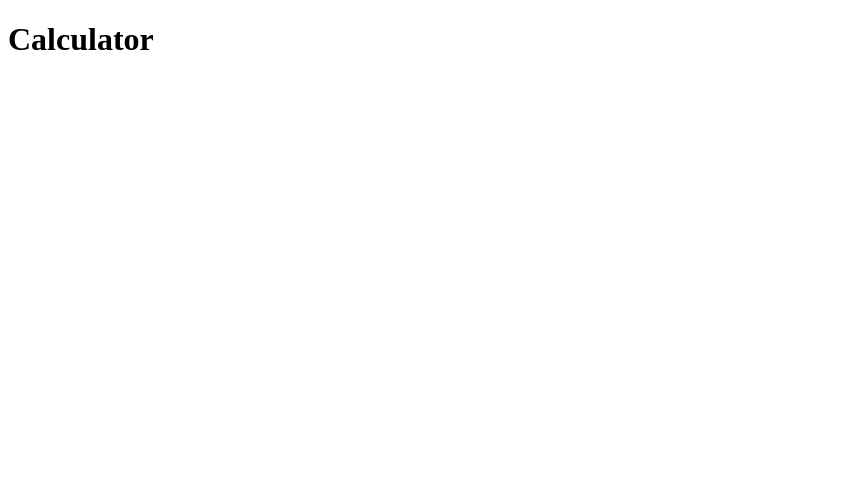
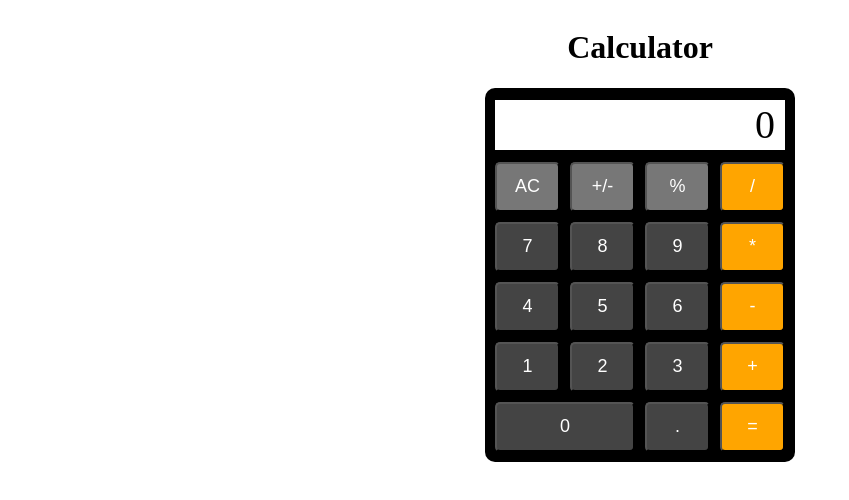
Before and after one commit to Arctic-Furnace/odin-calculator, a plain HTML site: page index.html in a window 1280 px wide. Shown: the whole page, without its empty margins (0-849 px from the left). Drawn offline with Linux system fonts and the light colour scheme.

Commit message:
Add calculator layout and styling

```diff
--- a/calculator.css
+++ b/calculator.css
@@ -0,0 +1,66 @@
+.container{
+    display: flex;
+    flex-direction: column;
+    justify-content: center;
+    align-items: center;
+}
+
+#calculator{
+    display: flex;
+    flex-direction: column;
+    justify-content: center;
+    align-items: center;
+    gap: 10px;
+    background-color: black;
+    width: 290px;
+    padding: 10px;
+    border-radius: 10px;
+}
+
+.row{
+    display: flex;
+    flex-direction: row;
+    justify-content: center;
+    align-items: center;
+    gap: 10px;
+}
+
+#display{
+    display: flex;
+    width:290px;
+    height: 50px;
+    align-items: center;
+    justify-content: flex-end;
+    border-style: solid;
+    border-width: 2px;
+    border-color: black;
+    background-color: white;
+
+}
+#result{
+    font-size: 40px;
+    padding: 10px;
+}
+
+
+button{
+    height: 50px;
+    width: 65px;
+    background-color: #777777;
+    color: white;
+    border-radius: 5px;
+    stroke: none;
+    font-size: large;
+}
+
+#zero{
+    width: 140px;
+}
+
+.operator{
+    background-color: orange;
+}
+
+.number{
+    background-color: #444;
+}
--- a/index.html
+++ b/index.html
@@ -7,8 +7,48 @@
     </head>
 
     <body>
-        <h1>Calculator</h1>
+
         <script src="calculator.js"></script>
+        <div class="container">
+            <h1>Calculator</h1>
+
+            <div id="calculator">
+                <div class="row">
+                    <div id="display">
+                        <p id="result">0</p>
+                    </div>
+                </div>
+                <div class="row">
+                    <button type="button" class="function" id="clear">AC</button>
+                    <button type="button" class="function" id="sign">+/-</button>
+                    <button type="button" class="function" id="percent">%</button>
+                    <button type="button" class="operator" id="divide">/</button>
+                </div>
+                <div class="row">
+                    <button type="button" class="number" id="seven">7</button>
+                    <button type="button" class="number" id="eight">8</button>
+                    <button type="button" class="number" id="nine">9</button>
+                    <button type="button" class="operator" id="multiply">*</button>
+                </div>
+                <div class="row">
+                    <button type="button" class="number" id="four">4</button>
+                    <button type="button" class="number" id="five">5</button>
+                    <button type="button" class="number" id="six">6</button>
+                    <button type="button" class="operator" id="minus">-</button>
+                </div>
+                <div class="row">
+                    <button type="button" class="number" id="one">1</button>
+                    <button type="button" class="number" id="two">2</button>
+                    <button type="button" class="number" id="three">3</button>
+                    <button type="button" class="operator" id="plus">+</button>
+                </div>
+                <div class="row">
+                    <button type="button" class="number" id="zero">0</button>
+                    <button type="button" class="number" id="period">.</button>
+                    <button type="button" class="operator" id="equals">=</button>
+                </div>
+            </div>
+        </div>
     </body>
 
 </html>
```
